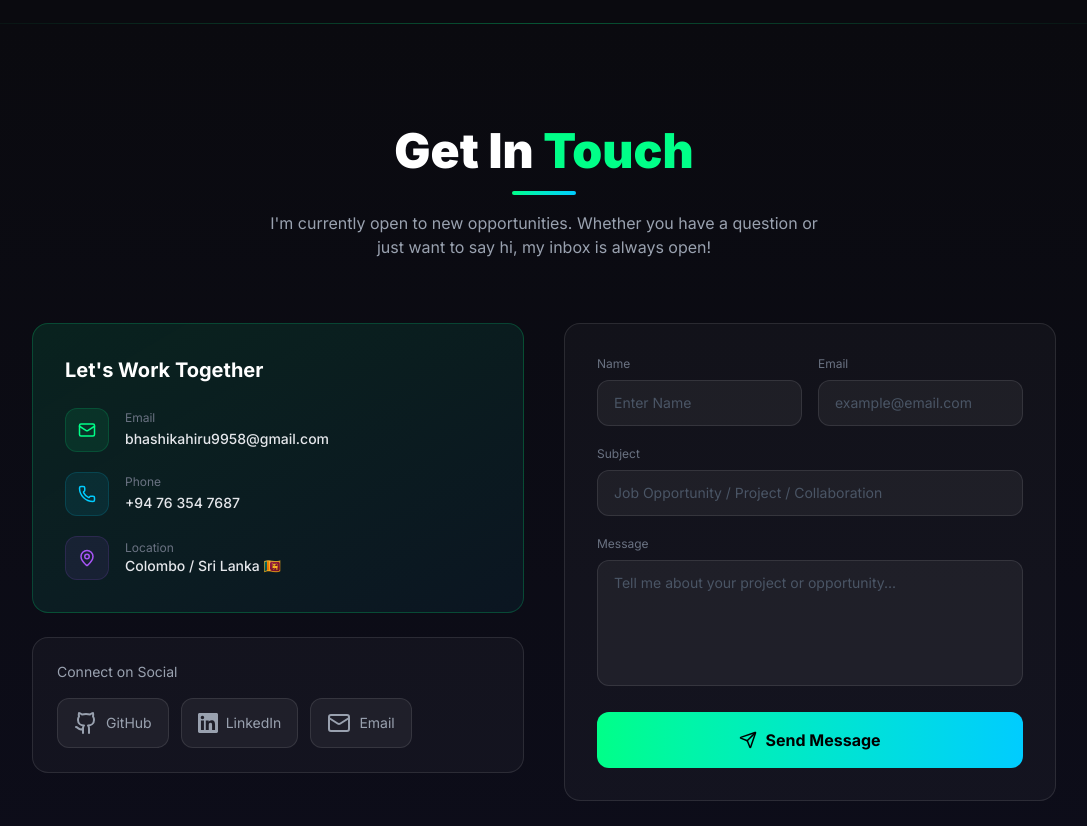
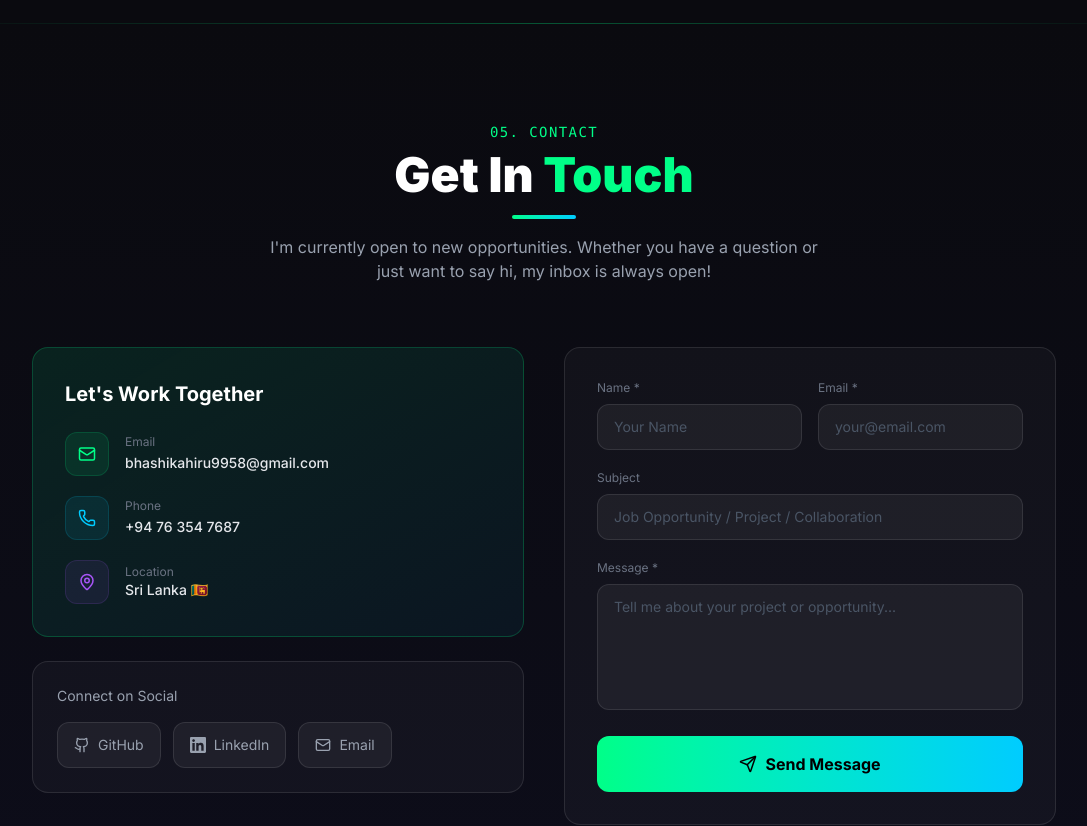
Before and after one commit to ScorpioCS9958/bhashika-portfolio, a React (Vite) app: page / in a window 1280 px wide. Shown: the part 4720-5546 px from the top of the page, without its empty margins (96-1183 px from the left). Built offline with nearby package versions, Linux system fonts and the light colour scheme.

Commit message:
Enhance contact form with loading and error handling
Added loading and error states to the contact form submission process. Updated the contact form to include required fields and improved user feedback on message delivery.

```diff
--- a/src/components/Contact.jsx
+++ b/src/components/Contact.jsx
@@ -1,10 +1,12 @@
 import { useEffect, useRef, useState } from 'react';
-import { Mail, Phone, MapPin, Send, Github, Linkedin, CheckCircle } from 'lucide-react';
+import { Mail, Phone, MapPin, Send, Github, Linkedin, CheckCircle, AlertCircle } from 'lucide-react';
 
 export default function Contact() {
   const [visible, setVisible] = useState(false);
   const [form, setForm] = useState({ name: '', email: '', subject: '', message: '' });
   const [sent, setSent] = useState(false);
+  const [loading, setLoading] = useState(false);
+  const [error, setError] = useState(false);
   const ref = useRef();
 
   useEffect(() => {
@@ -16,18 +18,46 @@ export default function Contact() {
     return () => observer.disconnect();
   }, []);
 
-  const handleSubmit = (e) => {
+  const handleSubmit = async (e) => {
     e.preventDefault();
-    const mailtoLink = `mailto:bhashikahiru9958@gmail.com?subject=${encodeURIComponent(form.subject || 'Portfolio Contact')}&body=${encodeURIComponent(`Name: ${form.name}\nEmail: ${form.email}\n\n${form.message}`)}`;
-    window.open(mailtoLink);
+    setLoading(true);
+    setError(false);
+
+    // Build form data exactly as Netlify expects
+    const body = new URLSearchParams({
+      'form-name': 'contact',
+      'bot-field': '',
+      name: form.name,
+      email: form.email,
+      subject: form.subject || 'Portfolio Contact - No Subject',
+      message: form.message,
+    }).toString();
+
+    try {
+      const res = await fetch('/', {
+        method: 'POST',
+        headers: { 'Content-Type': 'application/x-www-form-urlencoded' },
+        body,
+      });
+
+      if (res.ok) {
         setSent(true);
-    setTimeout(() => setSent(false), 4000);
+        setForm({ name: '', email: '', subject: '', message: '' });
+        setTimeout(() => setSent(false), 8000);
+      } else {
+        setError(true);
+      }
+    } catch (err) {
+      setError(true);
+    } finally {
+      setLoading(false);
+    }
   };
 
   const contactInfo = [
     { icon: Mail, label: 'Email', value: 'bhashikahiru9958@gmail.com', href: 'mailto:bhashikahiru9958@gmail.com', color: '#00ff88' },
     { icon: Phone, label: 'Phone', value: '+94 76 354 7687', href: 'tel:+94763547687', color: '#00ccff' },
-    { icon: MapPin, label: 'Location', value: 'Colombo / Sri Lanka 🇱🇰', href: null, color: '#a855f7' },
+    { icon: MapPin, label: 'Location', value: 'Sri Lanka 🇱🇰', href: null, color: '#a855f7' },
   ];
 
   return (
@@ -37,7 +67,7 @@ export default function Contact() {
 
       <div className="relative z-10 max-w-7xl mx-auto px-6">
         <div className={`text-center mb-16 transition-all duration-700 ${visible ? 'opacity-100 translate-y-0' : 'opacity-0 translate-y-8'}`}>
-          {/* <span className="text-[#00ff88] text-sm font-mono tracking-widest uppercase">05. Contact</span> */}
+          <span className="text-[#00ff88] text-sm font-mono tracking-widest uppercase">05. Contact</span>
           <h2 className="text-4xl md:text-5xl font-black text-white mt-2">
             Get In <span className="text-[#00ff88]">Touch</span>
           </h2>
@@ -48,7 +78,8 @@ export default function Contact() {
         </div>
 
         <div className="grid md:grid-cols-2 gap-10 max-w-5xl mx-auto">
-          {/* Contact Info */}
+
+          {/* Left - Contact Info */}
           <div className={`space-y-6 transition-all duration-700 delay-200 ${visible ? 'opacity-100 translate-x-0' : 'opacity-0 -translate-x-10'}`}>
             <div className="bg-gradient-to-br from-[#00ff88]/10 to-[#00ccff]/5 border border-[#00ff88]/20 rounded-2xl p-8">
               <h3 className="text-white font-bold text-xl mb-6">Let's Work Together</h3>
@@ -79,90 +110,99 @@ export default function Contact() {
               </div>
             </div>
 
-            {/* Social */}
+            {/* Social Links */}
             <div className="bg-white/[0.03] border border-white/10 rounded-2xl p-6">
               <p className="text-gray-400 text-sm mb-4">Connect on Social</p>
-              <div className="flex gap-3">
-                {[
-                  { icon: Github, href: 'https://github.com/ScorpioCS9958', label: 'GitHub', color: 'hover:text-white hover:bg-white/10' },
-                  {
-                    icon: () => (
-                      <svg className="w-5 h-5" fill="currentColor" viewBox="0 0 24 24">
+              <div className="flex gap-3 flex-wrap">
+                <a
+                  href="https://github.com/ScorpioCS9958"
+                  target="_blank"
+                  rel="noopener noreferrer"
+                  className="flex items-center gap-2 px-4 py-3 bg-white/5 border border-white/10 rounded-xl text-gray-400 text-sm transition-all duration-300 hover:text-white hover:bg-white/10"
+                >
+                  <Github size={16} /> GitHub
+                </a>
+                <a
+                  href="https://linkedin.com/in/bhashikahirusha"
+                  target="_blank"
+                  rel="noopener noreferrer"
+                  className="flex items-center gap-2 px-4 py-3 bg-white/5 border border-white/10 rounded-xl text-gray-400 text-sm transition-all duration-300 hover:text-[#0077b5] hover:bg-[#0077b5]/10"
+                >
+                  <svg className="w-4 h-4" fill="currentColor" viewBox="0 0 24 24">
                     <path d="M20.447 20.452h-3.554v-5.569c0-1.328-.027-3.037-1.852-3.037-1.853 0-2.136 1.445-2.136 2.939v5.667H9.351V9h3.414v1.561h.046c.477-.9 1.637-1.85 3.37-1.85 3.601 0 4.267 2.37 4.267 5.455v6.286zM5.337 7.433c-1.144 0-2.063-.926-2.063-2.065 0-1.138.92-2.063 2.063-2.063 1.14 0 2.064.925 2.064 2.063 0 1.139-.925 2.065-2.064 2.065zm1.782 13.019H3.555V9h3.564v11.452zM22.225 0H1.771C.792 0 0 .774 0 1.729v20.542C0 23.227.792 24 1.771 24h20.451C23.2 24 24 23.227 24 22.271V1.729C24 .774 23.2 0 22.222 0h.003z"/>
                   </svg>
-                    ),
-                    href: 'https://linkedin.com/in/bhashikahirusha',
-                    label: 'LinkedIn',
-                    color: 'hover:text-[#0077b5] hover:bg-[#0077b5]/10',
-                  },
-                  { icon: Mail, href: 'mailto:bhashikahiru9958@gmail.com', label: 'Email', color: 'hover:text-[#ea4335] hover:bg-[#ea4335]/10' },
-                ].map((s) => {
-                  const Icon = s.icon;
-                  return (
+                  LinkedIn
+                </a>
                 <a
-                      key={s.label}
-                      href={s.href}
-                      target={s.href.startsWith('http') ? '_blank' : undefined}
-                      rel="noopener noreferrer"
-                      className={`flex items-center gap-2 px-4 py-3 bg-white/5 border border-white/10 rounded-xl text-gray-400 text-sm transition-all duration-300 ${s.color}`}
+                  href="mailto:bhashikahiru9958@gmail.com"
+                  className="flex items-center gap-2 px-4 py-3 bg-white/5 border border-white/10 rounded-xl text-gray-400 text-sm transition-all duration-300 hover:text-[#ea4335] hover:bg-[#ea4335]/10"
                 >
-                      <Icon />
-                      {s.label}
+                  <Mail size={16} /> Email
                 </a>
-                  );
-                })}
               </div>
             </div>
           </div>
 
-          {/* Contact Form */}
+          {/* Right - Contact Form */}
           <div className={`transition-all duration-700 delay-400 ${visible ? 'opacity-100 translate-x-0' : 'opacity-0 translate-x-10'}`}>
             <form
               name="contact"
               method="POST"
               data-netlify="true"
+              netlify-honeypot="bot-field"
               onSubmit={handleSubmit}
               className="bg-white/[0.03] border border-white/10 rounded-2xl p-8 space-y-5"
             >
+              {/* Required hidden fields for Netlify */}
               <input type="hidden" name="form-name" value="contact" />
+              {/* Honeypot - spam protection (hidden from real users) */}
+              <div style={{ display: 'none' }}>
+                <input type="text" name="bot-field" tabIndex="-1" autoComplete="off" />
+              </div>
 
               <div className="grid grid-cols-2 gap-4">
                 <div>
-                  <label className="text-xs text-gray-500 mb-2 block">Name</label>
+                  <label className="text-xs text-gray-500 mb-2 block">Name *</label>
                   <input
                     type="text"
+                    name="name"
                     required
-                    placeholder="Enter Name"
+                    placeholder="Your Name"
                     value={form.name}
                     onChange={e => setForm({ ...form, name: e.target.value })}
-                    className="w-full bg-white/5 border border-white/10 rounded-xl px-4 py-3 text-white placeholder-gray-600 text-sm focus:outline-none focus:border-[#00ff88]/50 focus:bg-white/8 transition-all"
+                    className="w-full bg-white/5 border border-white/10 rounded-xl px-4 py-3 text-white placeholder-gray-600 text-sm focus:outline-none focus:border-[#00ff88]/50 transition-all"
                   />
                 </div>
                 <div>
-                  <label className="text-xs text-gray-500 mb-2 block">Email</label>
+                  <label className="text-xs text-gray-500 mb-2 block">Email *</label>
                   <input
                     type="email"
+                    name="email"
                     required
-                    placeholder="example@email.com"
+                    placeholder="your@email.com"
                     value={form.email}
                     onChange={e => setForm({ ...form, email: e.target.value })}
                     className="w-full bg-white/5 border border-white/10 rounded-xl px-4 py-3 text-white placeholder-gray-600 text-sm focus:outline-none focus:border-[#00ff88]/50 transition-all"
                   />
                 </div>
               </div>
+
               <div>
                 <label className="text-xs text-gray-500 mb-2 block">Subject</label>
                 <input
                   type="text"
+                  name="subject"
                   placeholder="Job Opportunity / Project / Collaboration"
                   value={form.subject}
                   onChange={e => setForm({ ...form, subject: e.target.value })}
                   className="w-full bg-white/5 border border-white/10 rounded-xl px-4 py-3 text-white placeholder-gray-600 text-sm focus:outline-none focus:border-[#00ff88]/50 transition-all"
                 />
               </div>
+
               <div>
-                <label className="text-xs text-gray-500 mb-2 block">Message</label>
+                <label className="text-xs text-gray-500 mb-2 block">Message *</label>
                 <textarea
+                  name="message"
                   required
                   rows={5}
                   placeholder="Tell me about your project or opportunity..."
@@ -171,22 +211,40 @@ export default function Contact() {
                   className="w-full bg-white/5 border border-white/10 rounded-xl px-4 py-3 text-white placeholder-gray-600 text-sm focus:outline-none focus:border-[#00ff88]/50 transition-all resize-none"
                 />
               </div>
+
               <button
                 type="submit"
-                className="w-full py-4 bg-gradient-to-r from-[#00ff88] to-[#00ccff] text-black font-bold rounded-xl flex items-center justify-center gap-2 hover:shadow-[0_0_30px_rgba(0,255,136,0.4)] hover:scale-[1.02] transition-all duration-300"
+                disabled={loading || sent}
+                className="w-full py-4 bg-gradient-to-r from-[#00ff88] to-[#00ccff] text-black font-bold rounded-xl flex items-center justify-center gap-2 hover:shadow-[0_0_30px_rgba(0,255,136,0.4)] hover:scale-[1.02] transition-all duration-300 disabled:opacity-80 disabled:scale-100 disabled:cursor-not-allowed"
               >
                 {sent ? (
-                  <>
-                    <CheckCircle size={18} />
-                    Message Sent!
-                  </>
+                  <><CheckCircle size={18} /> Message Sent!</>
+                ) : loading ? (
+                  <><div className="w-4 h-4 border-2 border-black/30 border-t-black rounded-full animate-spin" /> Sending...</>
                 ) : (
-                  <>
-                    <Send size={18} />
-                    Send Message
-                  </>
+                  <><Send size={18} /> Send Message</>
                 )}
               </button>
+
+              {/* Success message */}
+              {sent && (
+                <div className="p-4 bg-[#00ff88]/10 border border-[#00ff88]/30 rounded-xl text-center">
+                  <p className="text-[#00ff88] font-semibold text-sm">🎉 Message delivered to my inbox!</p>
+                  <p className="text-gray-400 text-xs mt-1">I'll reply to your email within 24 hours.</p>
+                </div>
+              )}
+
+              {/* Error message */}
+              {error && (
+                <div className="p-4 bg-red-500/10 border border-red-500/30 rounded-xl">
+                  <p className="text-red-400 font-semibold text-sm flex items-center gap-2">
+                    <AlertCircle size={16} /> Failed to send. Please email me directly:
+                  </p>
+                  <a href="mailto:bhashikahiru9958@gmail.com" className="text-[#00ff88] text-sm mt-1 block hover:underline">
+                    bhashikahiru9958@gmail.com
+                  </a>
+                </div>
+              )}
             </form>
           </div>
         </div>
```
Lines whose indentation alone changed are shown as unchanged.
